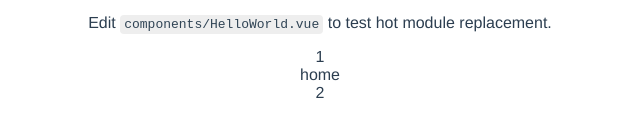
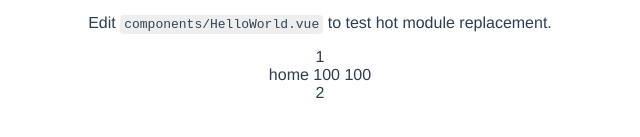
Before and after one commit to chuhx1024/vue3.0-ts-vite, a Vue app: page /home in a window 1280 px wide. Shown: the part 469-606 px from the top of the page, without its empty margins (320-960 px from the left). Built offline with nearby package versions, Linux system fonts and the light colour scheme.

Commit message:
feat: use vuex

```diff
--- a/package.json
+++ b/package.json
@@ -10,7 +10,8 @@
   },
   "dependencies": {
     "vue": "^3.2.25",
-    "vue-router": "4"
+    "vue-router": "4",
+    "vuex": "^4.0.2"
   },
   "devDependencies": {
     "@typescript-eslint/eslint-plugin": "^5.12.1",
--- a/src/main.ts
+++ b/src/main.ts
@@ -2,7 +2,9 @@ import { createApp } from 'vue'
 import App from './App.vue'
 
 import router from './router'
+import store from './store'
 
 createApp(App)
     .use(router)
+    .use(store)
     .mount('#app')
--- /dev/null
+++ b/src/store/index.ts
@@ -0,0 +1,16 @@
+import { createStore } from 'vuex'
+// 创建一个新的 store 实例
+const store = createStore({
+    state () {
+        return {
+            count: 100,
+        }
+    },
+    mutations: {
+        increment (state) {
+            state.count++
+        },
+    },
+})
+
+export default store
--- a/src/views/home/index.vue
+++ b/src/views/home/index.vue
@@ -1,7 +1,14 @@
 <template>
     <div class="home-container">
         home
+        {{ $store.state.count }}
+        {{ store.state.count }}
     </div>
 </template>
 
-<script lang='ts' setup></script>
+<script lang='ts' setup>
+import { useStore } from 'vuex'
+
+const store = useStore()
+alert(store.state.count)
+</script>
```
Also changed, not shown: 2 other files (tests, documents, lock files or other folders).
